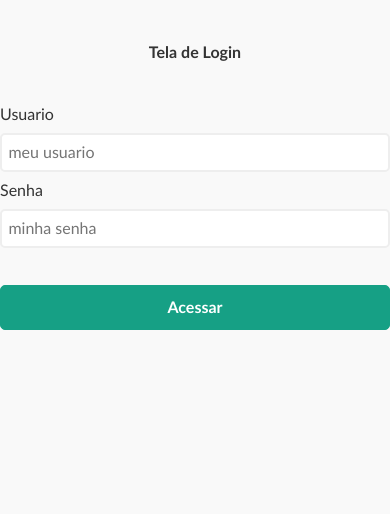
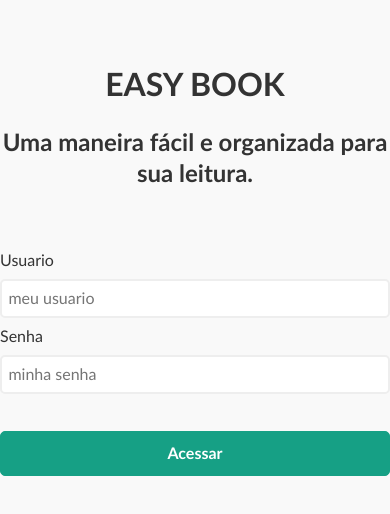
Before and after one commit to livrofacil/EasyBook-Mobile, a plain HTML site: page index.html in a window 390 px wide. Drawn offline with Linux system fonts and the light colour scheme; some packages are replaced by stand-ins of ours.

Commit message:
Add files via upload

```diff
--- a/index.html
+++ b/index.html
@@ -15,9 +15,12 @@ $(function(){
     Index.init();
 });
 </script>
+
+
   <div id="login" data-role="page">
     <br><br>
-    <div align="center"> <strong>Tela de Login </strong></div>
+    <div align="center"> <strong><h1>EASY BOOK</h1>
+			<h2>Uma maneira fácil e organizada para sua leitura.</h2></strong></div>
     <br><br>
     <form id="formLogin">
       <label>Usuario</label>
@@ -31,9 +34,34 @@ $(function(){
     </form>
   </div>
 
+
+
+
+
   <div id="index" data-role="page">
     Bem vindo <span id="usuario_nome"></span> conectou com sucesso!
   </div>
 
+  <script>
+  function typeWriter(elemento) {
+    const textoArray = elemento.innerHTML.split('');
+    elemento.innerHTML = '';
+    textoArray.forEach((letra, i) => {
+      setTimeout(() => elemento.innerHTML += letra, 75 * i);
+    });
+  }
+
+  // Se estiver tendo problemas com performance, utilize o FOR loop como abaixo no local do forEach
+  // function typeWriter(elemento) {
+  //   const textoArray = elemento.innerHTML.split('');
+  //   elemento.innerHTML = '';
+  //   for(let i = 0; i < textoArray.length; i++) {
+  //     setTimeout(() => elemento.innerHTML += textoArray[i], 75 * i);
+  //   }
+  // }
+
+  const titulo = document.querySelector('h2');
+  typeWriter(titulo);
+</script>
 </body>
 </html>
```
